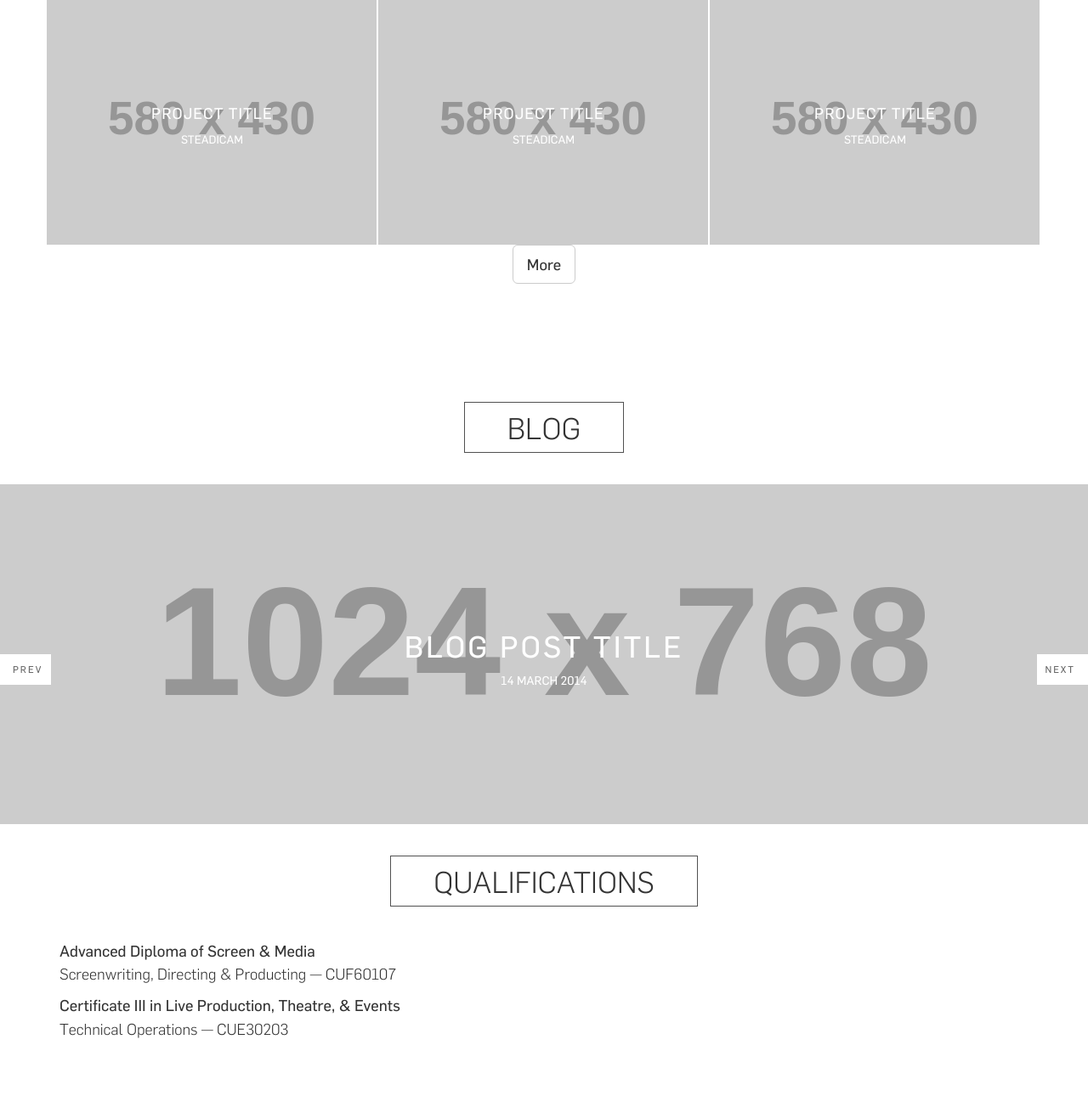
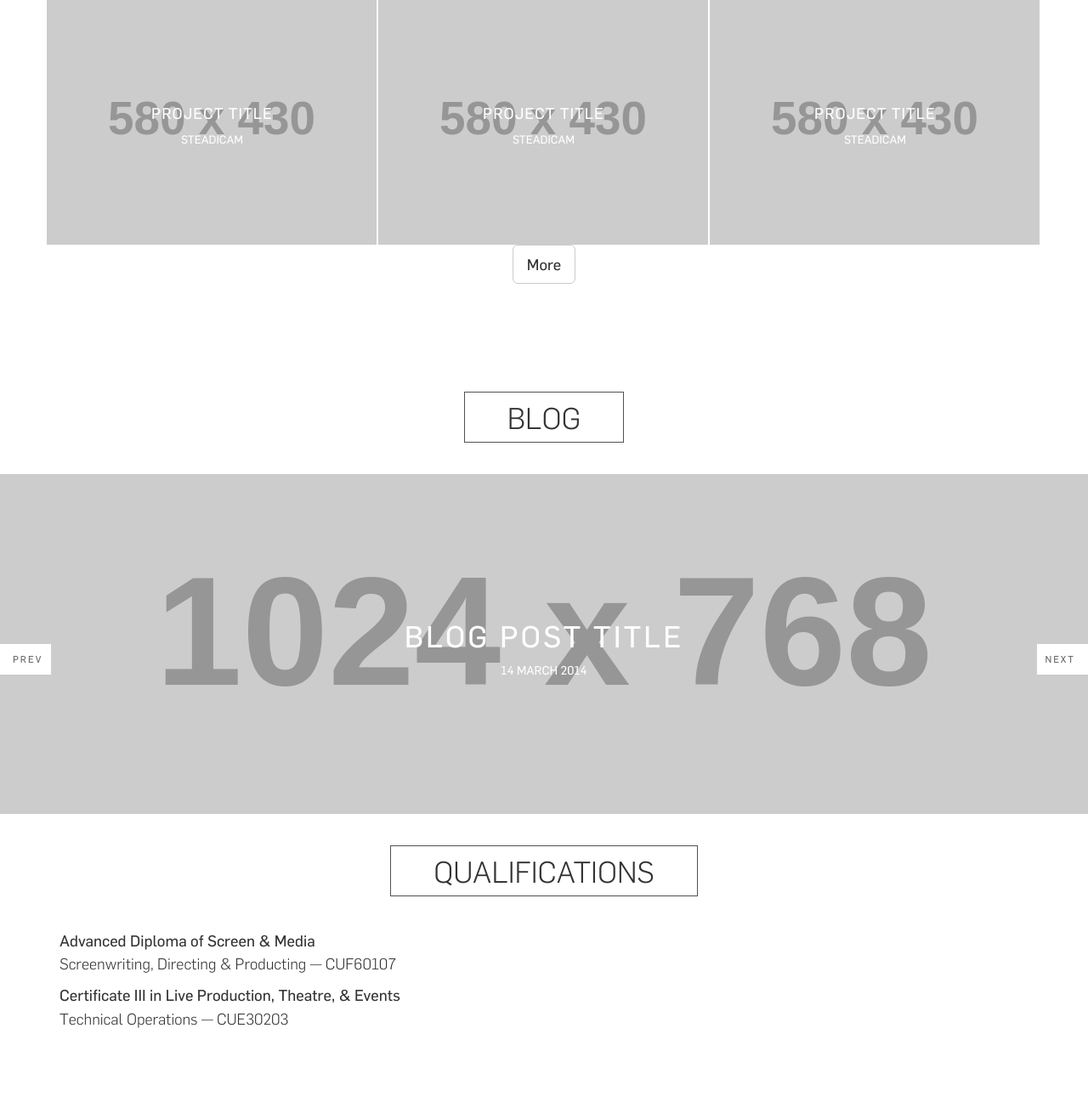
Before and after one commit to nchpmn/nchpmn, a PHP site: page / in a window 1280 px wide. Shown: the part 2011-3301 px from the top of the page at 85% size. Run offline with PHP 8.4, Linux system fonts and the light colour scheme; grey boxes labelled with a size stand in for pictures from a placeholder-image service; some libraries are stand-ins or nearby versions.

Commit message:
#blog - Fix <a> scroll position

```diff
--- a/css/style.css
+++ b/css/style.css
@@ -69,7 +69,7 @@ section#work .portfolioFilter a:hover, section#work .portfolioFilter a:active {
 section#work .portfolioFilter a.current { color:#d88e2f; }
 
 /* ---- HOME // BLOG  ---- */
-section#blog { margin-top:150px; }
+section#blog { margin-top:70px; padding-top:20px; }
 section#blog .item { height:400px; overflow:hidden; }
 section#blog .item img { height:auto; width:100%; position:absolute; top:50%; -webkit-transform:translateY(-50%); -ms-transform:translateY(-50%); transform:translateY(-50%); }
 section#blog .item .blog-description { width:100%; color:#fff; font-family:"Flama"; text-transform:uppercase; text-align:center; position:absolute; top:50%; -webkit-transform:translateY(-50%); -ms-transform:translateY(-50%); transform:translateY(-50%); }
```
